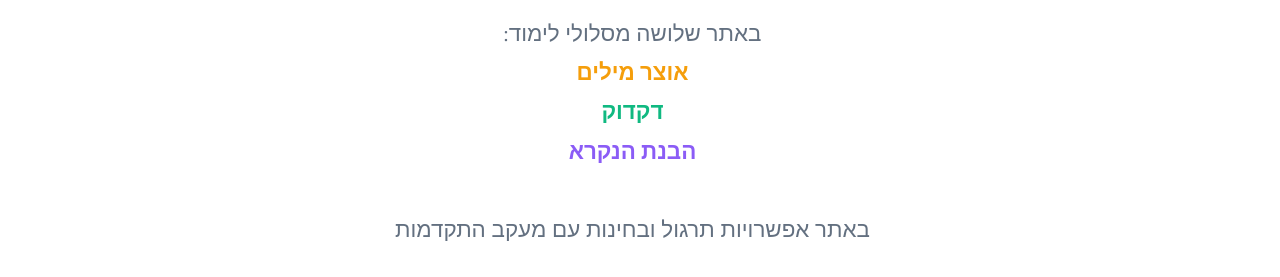
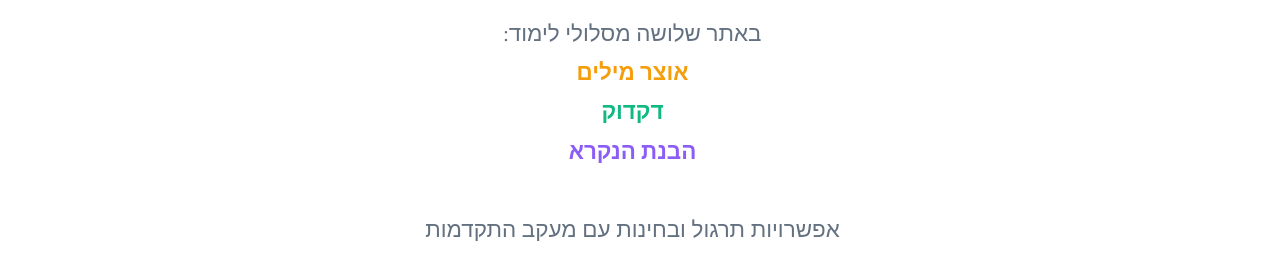
Before and after one commit to ishaieran-lab/lamdani-english, a plain HTML site: page index.html in a window 1280 px wide. Shown: the part 464-741 px from the top of the page. Drawn offline with Linux system fonts and the light colour scheme.

Commit message:
עדכון משפט אחרון בתת-כותרת הירו

```diff
--- a/index.html
+++ b/index.html
@@ -401,7 +401,7 @@
         <span style="color:#f59e0b;font-weight:700;">אוצר מילים</span><br>
         <span style="color:#10b981;font-weight:700;">דקדוק</span><br>
         <span style="color:#8b5cf6;font-weight:700;">הבנת הנקרא</span><br><br>
-        באתר אפשרויות תרגול ובחינות עם מעקב התקדמות
+        אפשרויות תרגול ובחינות עם מעקב התקדמות
     </p>
     <div class="hero-img-wrap" style="margin-top:-8rem;">
         <img src="images/landing/classroom.png" alt="תלמידים לומדים אנגלית בכיתה">
```
